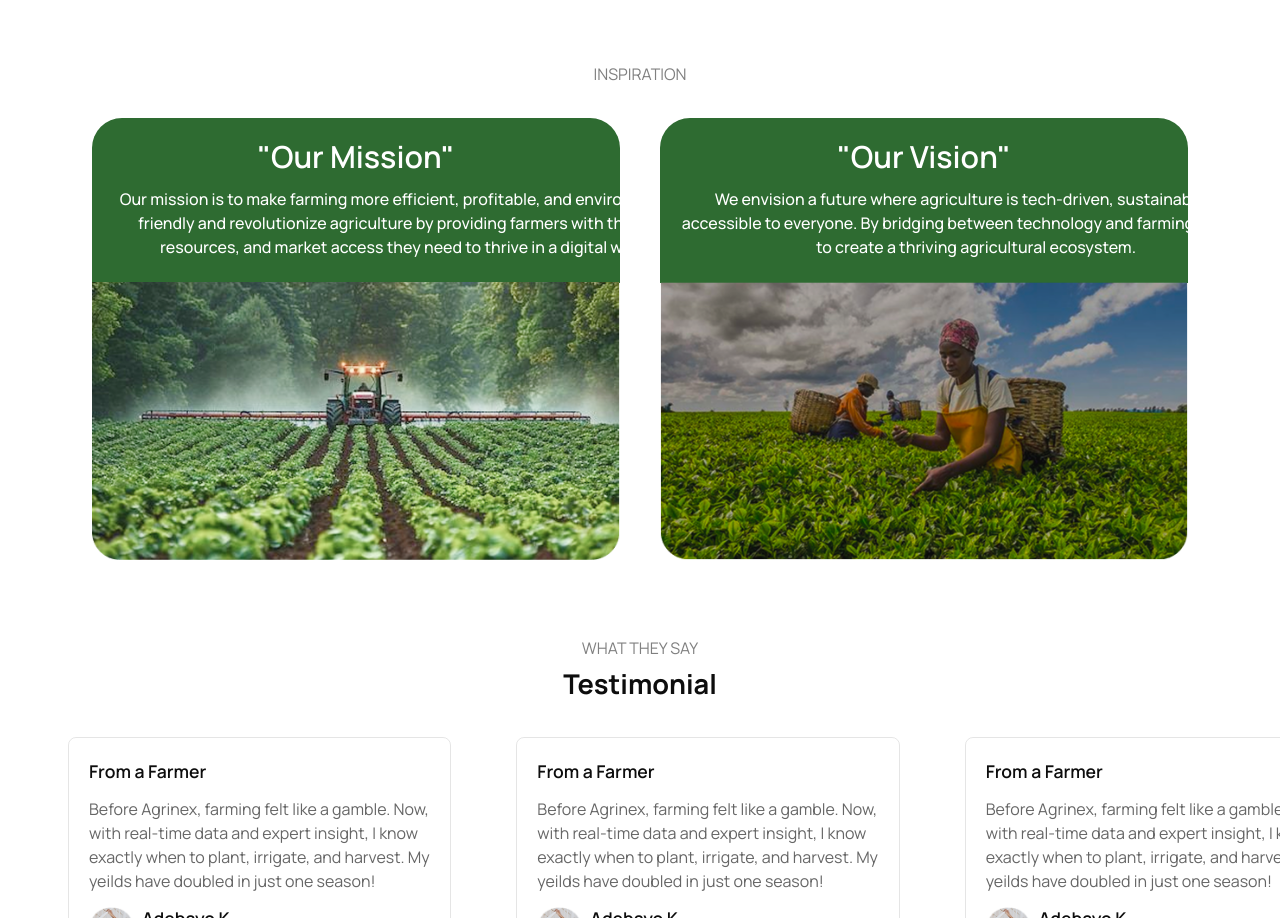
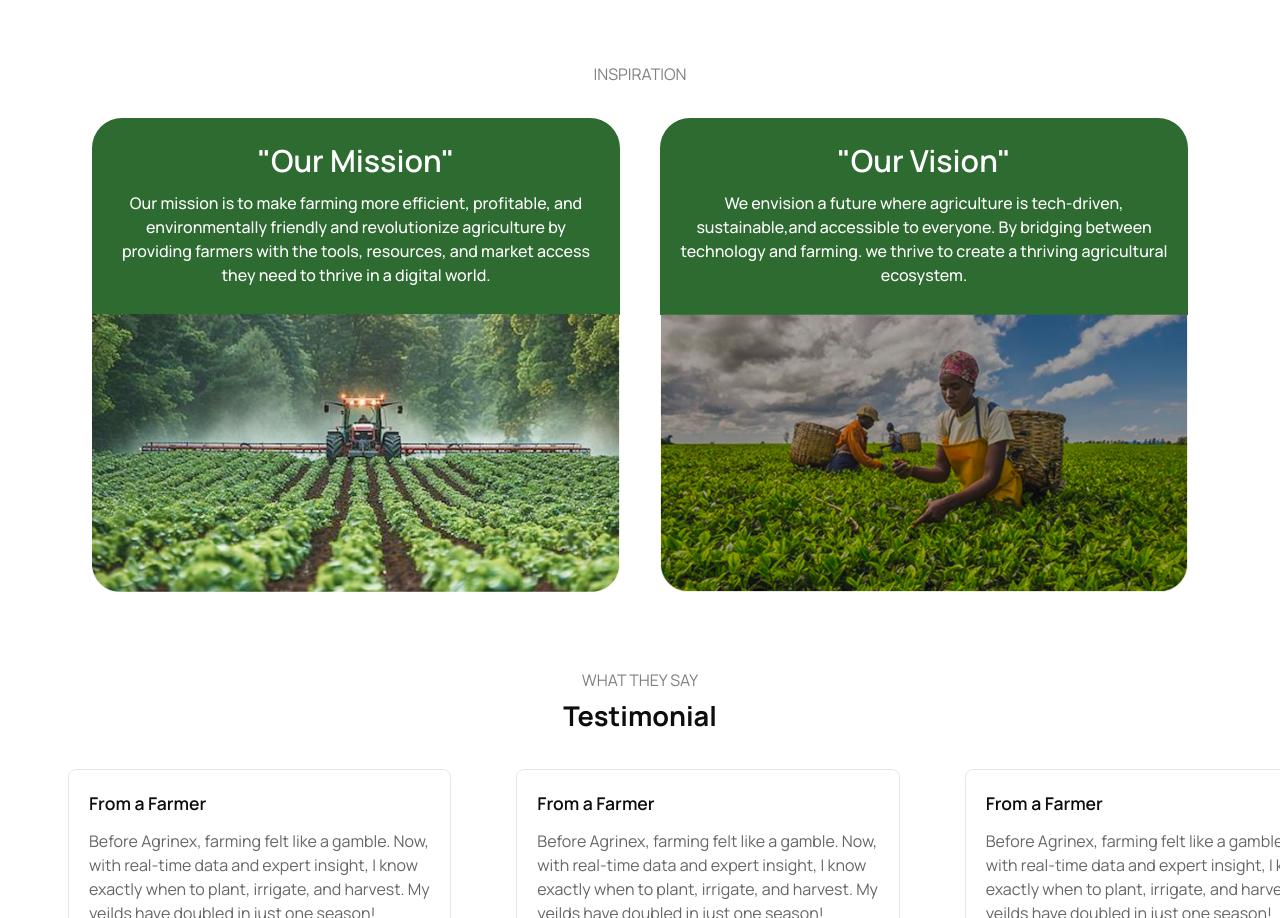
Before and after one commit to Olorunwa-web/AgriNex-app, a React (Vite) app: page /aboutus in a window 1280 px wide. Shown: the part 1630-2548 px from the top of the page. Built offline with nearby package versions, Linux system fonts and the light colour scheme.

Commit message:
first commit

```diff
--- a/src/pages/AboutUs.jsx
+++ b/src/pages/AboutUs.jsx
@@ -157,9 +157,9 @@ const AboutUs = () => {
                           {inspire.map((inp) =>{
                               return (
                              <div key = {inp.id} className = 'w-full md xl:w-[45%] flex flex-col '>
-                                 <div className = 'bg-[#2E6B31] p-4 w-full rounded-t-[30px] text-center'>
+                                 <div className = 'bg-[#2E6B31] p-4  md:p-5 w-full rounded-t-[30px] text-center'>
                                     <h1 className = 'font-semibold text-white text-[1.4rem] md:text-[1.6rem] lg:text-[1.9rem]'>{inp.title}</h1>
-                                    <p className = 'my-2 mx-auto lg:w-[400px] xl:w-[600px] font-medium text-white text-base'>{inp.words}</p>
+                                    <p className = 'my-2 mx-auto  font-medium text-white text-base'>{inp.words}</p>
                                  </div>
                                  <div className = 'w-full h-full flex-1 mt-[-1px]'>
                                    <img src= {inp.image} alt="" className = 'w-full object-fit h-full '/>
```
